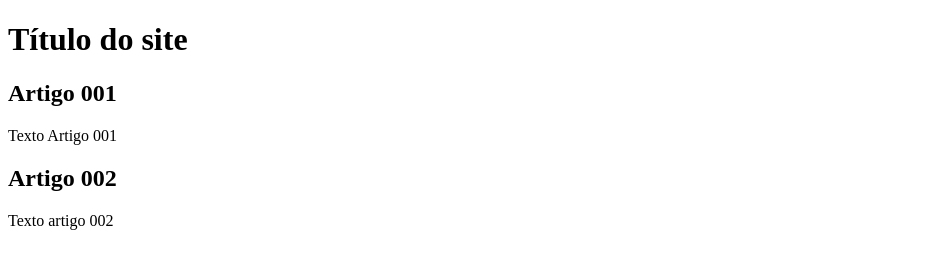
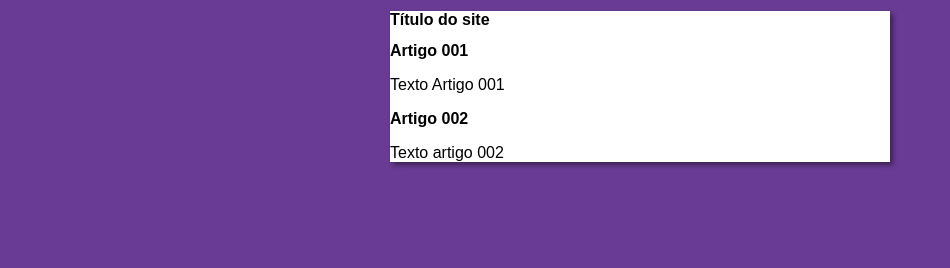
Before and after one commit to MariaEduardaCastr0/projeto-site, a plain HTML site: page index.html in a window 1280 px wide. Shown: the whole page, without its empty margins (0-950 px from the left). Drawn offline with Linux system fonts and the light colour scheme.

Commit message:
inicio design

```diff
--- /dev/null
+++ b/estilos/style.css
@@ -0,0 +1,15 @@
+* {
+    font-family: Arial, Helvetica, sans-serif;
+    font-size: 16px;
+}
+
+body {
+    background-color: rgb(105, 59, 148);
+}
+
+main {
+    background-color: white;
+    width: 500px;
+    margin: auto;
+    box-shadow: 3px 3px 5px rgba(0, 0, 0, 0.432);
+}
--- a/index.html
+++ b/index.html
@@ -5,6 +5,7 @@
     <meta http-equiv="X-UA-Compatible" content="IE=edge">
     <meta name="viewport" content="width=device-width, initial-scale=1.0">
     <title>Título do site</title>
+    <link rel="stylesheet" href="estilos/style.css">
 </head>
 <body>
     <main>
```
